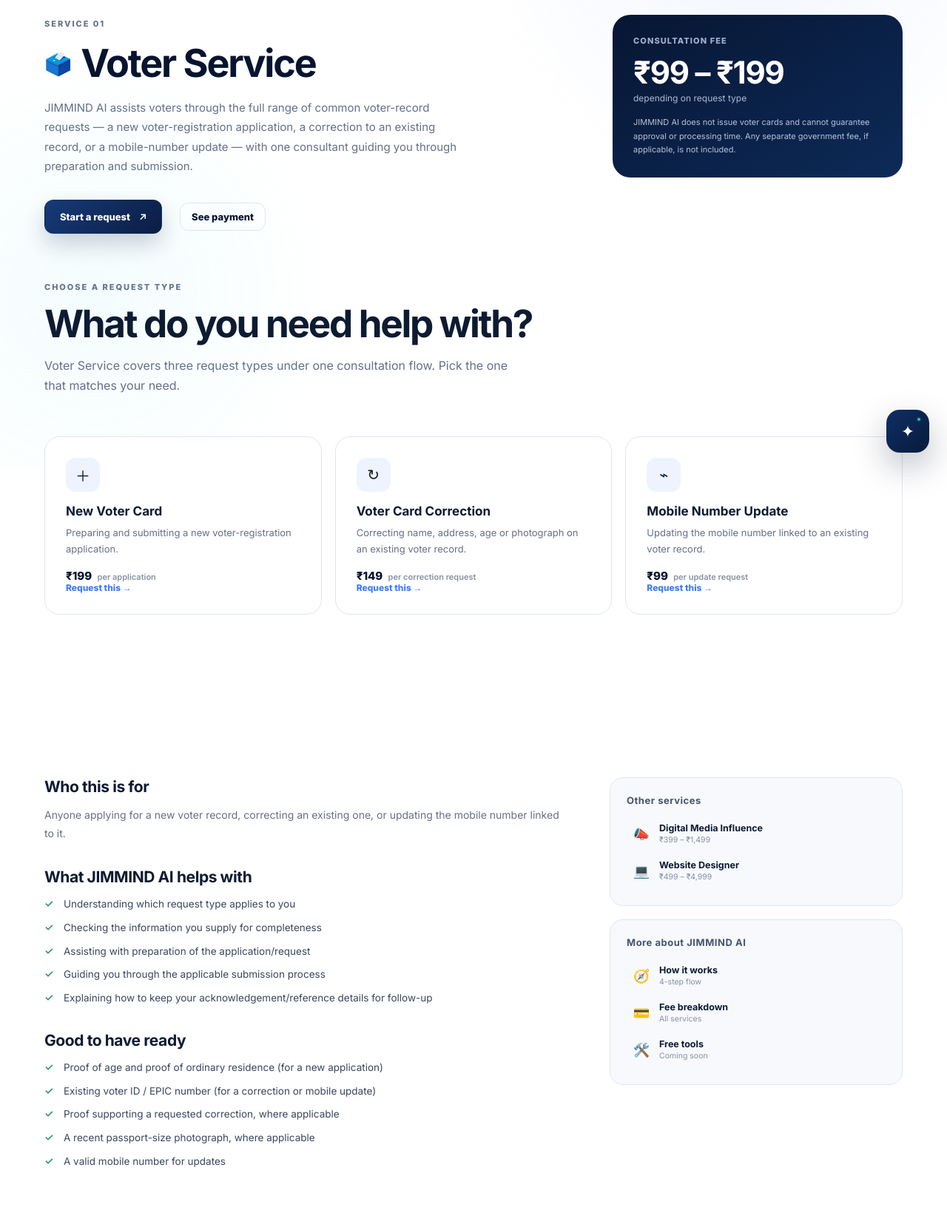
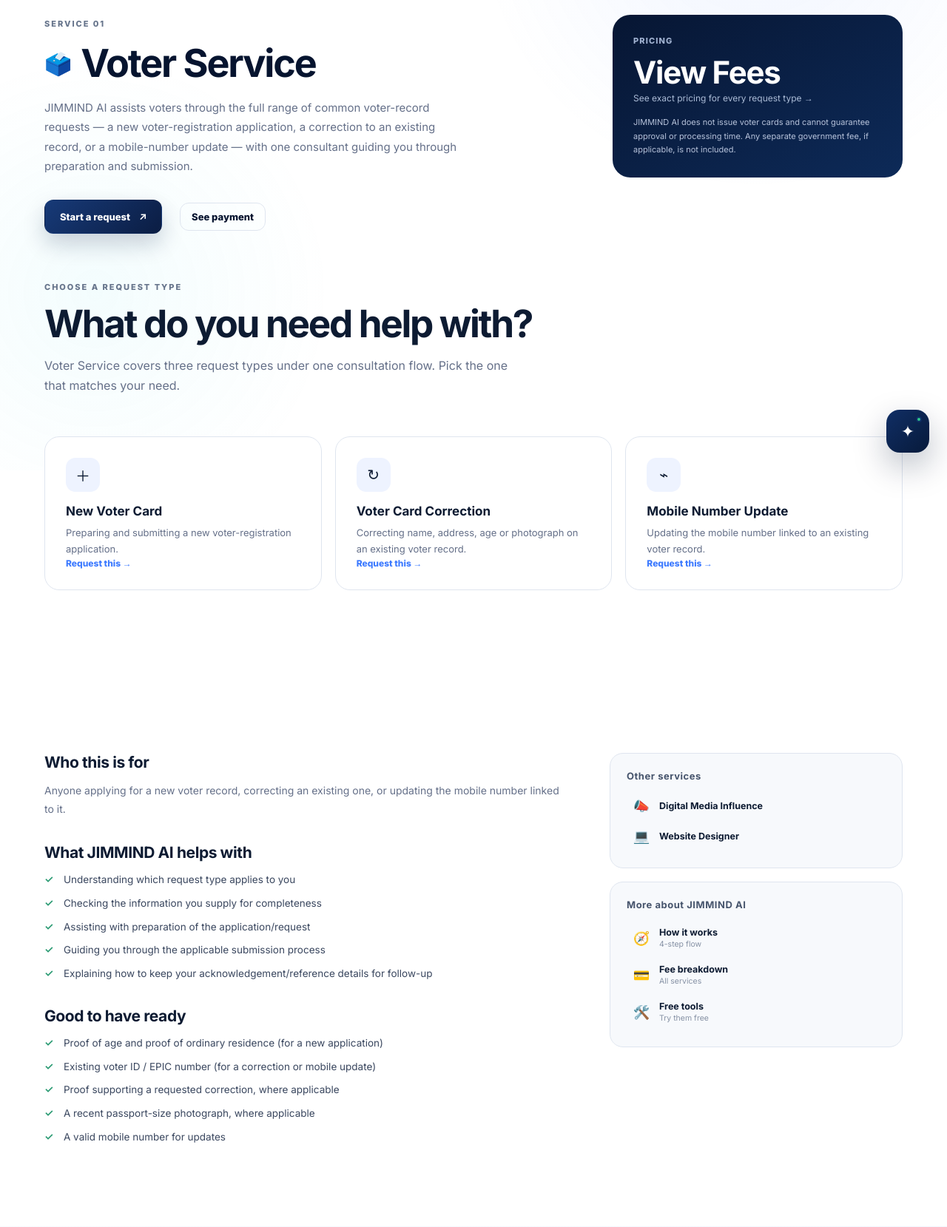
Before and after one commit to esinjal/JIMMIND_AI_Voter_Consultancy, a Flask app: page /services/voter-service in a window 1280 px wide. Shown: the part 164-1823 px from the top of the page at 74% size. Run offline with Flask 3, Linux system fonts and the light colour scheme.

Commit message:
price visibility changes

```diff
--- a/templates/partials/inquiry_form.html
+++ b/templates/partials/inquiry_form.html
@@ -8,7 +8,7 @@
       {% for slug, s in nav_services.items() %}
       <optgroup label="{{ s.title }}">
         {% for rt in s.request_types %}
-        <option value="{{ rt.form_value }}" {{ 'selected' if preselect and preselect.key == rt.key }}>{{ rt.title }} ({{ rt.fee }})</option>
+        <option value="{{ rt.form_value }}" {{ 'selected' if preselect and preselect.key == rt.key }}>{{ rt.title }}</option>
         {% endfor %}
       </optgroup>
       {% endfor %}
--- a/templates/partials/navbar.html
+++ b/templates/partials/navbar.html
@@ -19,7 +19,7 @@
           {% for slug, s in nav_services.items() %}
           <a href="{{ url_for('service_detail', slug=slug) }}" role="menuitem">
             <span class="drop-icon">{{ s.icon }}</span>
-            <span><b>{{ s.title }}</b><small>{{ s.fee_range }}</small></span>
+            <span><b>{{ s.title }}</b></span>
           </a>
           {% endfor %}
         </div>
--- a/templates/services/detail.html
+++ b/templates/services/detail.html
@@ -20,12 +20,12 @@
           <a class="btn btn-small btn-ghost" href="{{ url_for('payment_page') }}">See payment</a>
         </div>
       </div>
-      <div class="detail-fee-card">
-        <span class="detail-fee-label">Consultation fee</span>
-        <strong class="detail-fee-amount">{{ service.fee_range }}</strong>
-        <span class="detail-fee-unit">depending on request type</span>
+      <a class="detail-fee-card" href="{{ url_for('fees_page') }}">
+        <span class="detail-fee-label">Pricing</span>
+        <strong class="detail-fee-amount">View Fees</strong>
+        <span class="detail-fee-unit">See exact pricing for every request type →</span>
         <p class="fee-note-inline">{{ service.fee_disclaimer }}</p>
-      </div>
+      </a>
     </div>
   </div>
 </section>
@@ -43,7 +43,6 @@
         <div class="request-type-icon">{{ rt.icon }}</div>
         <h3>{{ rt.title }}</h3>
         <p>{{ rt.desc }}</p>
-        <div class="request-type-fee">{{ rt.fee }} <small>{{ rt.fee_unit }}</small></div>
         <a class="card-link" href="{{ url_for('contact_page') }}?type={{ rt.key }}">Request this →</a>
       </article>
       {% endfor %}
@@ -78,7 +77,7 @@
         {% for slug, s in nav_services.items() if slug != service.slug %}
         <a class="mini-card-link" href="{{ url_for('service_detail', slug=slug) }}">
           <span>{{ s.icon }}</span>
-          <span><b>{{ s.title }}</b><small>{{ s.fee_range }}</small></span>
+          <span><b>{{ s.title }}</b></span>
         </a>
         {% endfor %}
       </div>
@@ -91,7 +90,7 @@
           <span>💳</span><span><b>Fee breakdown</b><small>All services</small></span>
         </a>
         <a class="mini-card-link" href="{{ url_for('tools_list') }}">
-          <span>🛠️</span><span><b>Free tools</b><small>Coming soon</small></span>
+          <span>🛠️</span><span><b>Free tools</b><small>Try them free</small></span>
         </a>
       </div>
     </aside>
--- a/templates/services/list.html
+++ b/templates/services/list.html
@@ -19,7 +19,10 @@
         <div class="service-no">{{ s.no }}</div><div class="service-icon">{{ s.icon }}</div>
         <h3>{{ s.title }}</h3>
         <p>{{ s.short }}</p>
-        <div class="service-fee-tag">{{ s.fee_range }} <small>depending on request type</small></div>
+        <div class="service-fee-tag">
+          <!-- {{ s.fee_range }}  -->
+          <small>Price depends on request type</small>
+        </div>
         <a href="{{ url_for('service_detail', slug=slug) }}" class="card-link">View details →</a>
       </article>
       {% endfor %}
```
